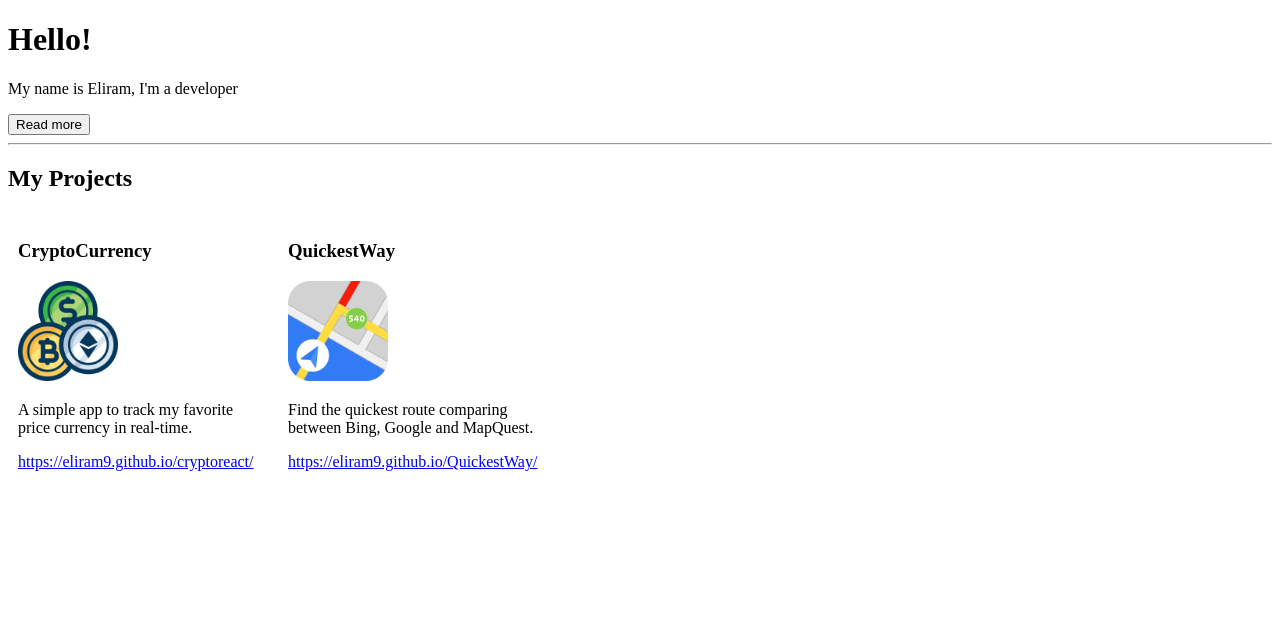
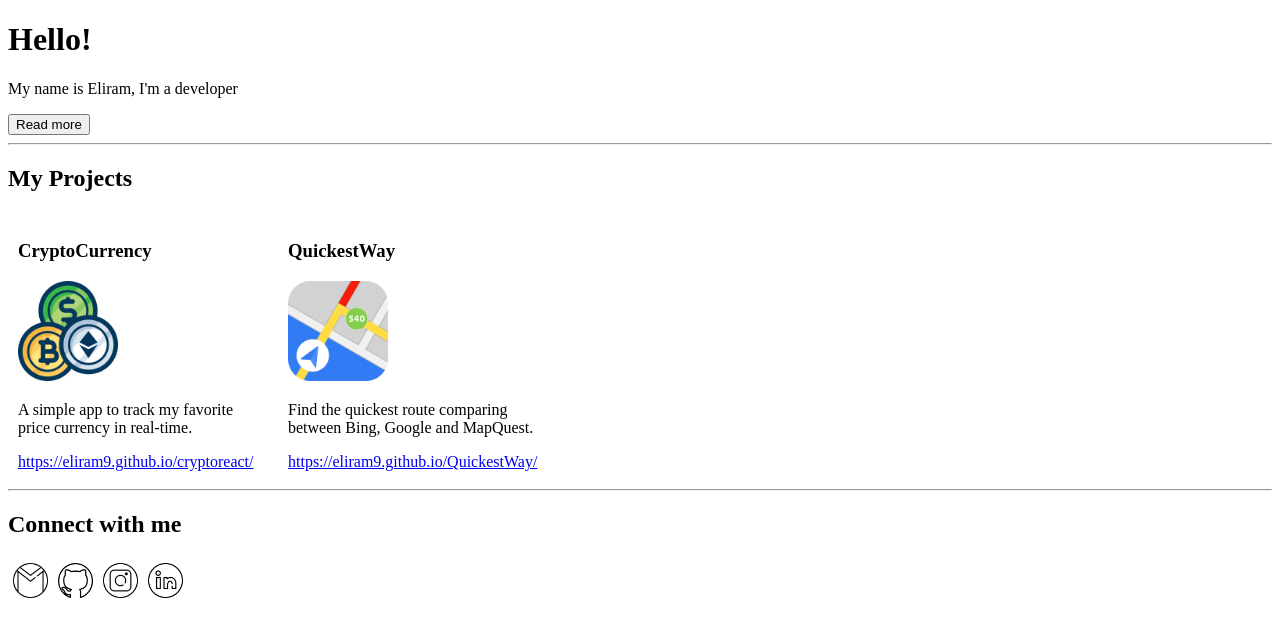
Before and after one commit to eliram9/react_portfolio, a React (Create React App) app: page / in a window 1280 px wide. Shown: the top 636 px of the page. Built offline with nearby package versions, Linux system fonts and the light colour scheme.

Commit message:
added social medis links

```diff
--- a/src/App.js
+++ b/src/App.js
@@ -1,5 +1,6 @@
 import React, { Component } from 'react';
 import Projects from './Projects';
+import Socials from './Socials';
 
 
 class App extends Component {
@@ -46,6 +47,8 @@ class App extends Component {
                 }
                 <hr />
                 <Projects />
+                <hr />
+                <Socials />
             </div>
         )
     }
--- a/src/Projects.js
+++ b/src/Projects.js
@@ -1,7 +1,7 @@
 import React, { Component } from 'react';
 import PROJECTS from './data/projects';
 
-// this will our pareent component to pass down data
+// this Project component to pass down data
 class Project extends Component {
     render() {
         console.log('this.props', this.props);
--- /dev/null
+++ b/src/Socials.js
@@ -0,0 +1,43 @@
+import React, { Component } from 'react';
+import SOCIALS from './data/socialProfiles';
+
+// SocialProfile component
+class SocialProfile extends Component {
+    render() {
+        const { link, image } = this.props.socialProfile;
+
+        return(
+            <div style={{ display: 'inline-block', margin: (0, 5) }}>
+                {/* a clickable link image */}
+                <a href={ link }>
+                    <img src={ image } alt='social-profile' style={{ width:35, height:35 }} />
+                </a>
+            </div>
+        )
+    }
+}
+
+// SocialProfiles component
+class SocialProfiles extends Component {
+   render() {
+       return (
+            <div>
+                <h2>Connect with me</h2>
+                    {/* a div for all socila profiles.*/}
+                    <div>
+                        {
+                            // we will map function the Social array to create a new array of JSX.
+                            // inside of the finction we have a call back with one parameter at a time SOCIAL object from SOCIALS array
+                            SOCIALS.map(SOCIAL => {
+                                //then, for each object we will return SocialProfile component.
+                                // and passing down the socialProfile object as data through props (socialProfile), that is equal to the object (SOCIAL) itself.
+                                return <SocialProfile key={SOCIAL.id} socialProfile={SOCIAL} />
+                            })
+                        }
+                    </div>
+            </div>
+       )
+   }
+}
+
+export default SocialProfiles;
--- a/src/data/socialProfiles.js
+++ b/src/data/socialProfiles.js
@@ -1,27 +1,33 @@
 // importing projects images
-import git from '../assets/git';
-import insta from '../assets/insta';
-import linked from '../assets/linked';
+import gmail from '../assets/gmail.png';
+import git from '../assets/git.png';
+import insta from '../assets/insta.png';
+import linked from '../assets/linked.png';
 
 // we will craete an array for all the social profiles we want to display
 // SOCIAL - written in SCREAM syntax: a convention for global values in JS.
-const SOCIAL = [
+const SOCIALS = [
     {
         id: 1,
+        link: 'mailto:eliram9@gmail.com/',
+        image: gmail
+    },
+    {
+        id: 2,
         link: 'https://eliram9.github.io/react_portfolio/',
         image: git
 
     },
     {
-        id: 2,
+        id: 3,
         link: 'https://www.instagram.com/eliramalachi/?hl=en',
         image: insta
     },
     {
-        id: 3,
+        id: 4,
         link: 'https://www.linkedin.com/in/eliram9/',
         image:linked
     }
 ];
 
-export default SOCIAL;
+export default SOCIALS;
```
Also changed, not shown: src/assets/gmail.png (added).
